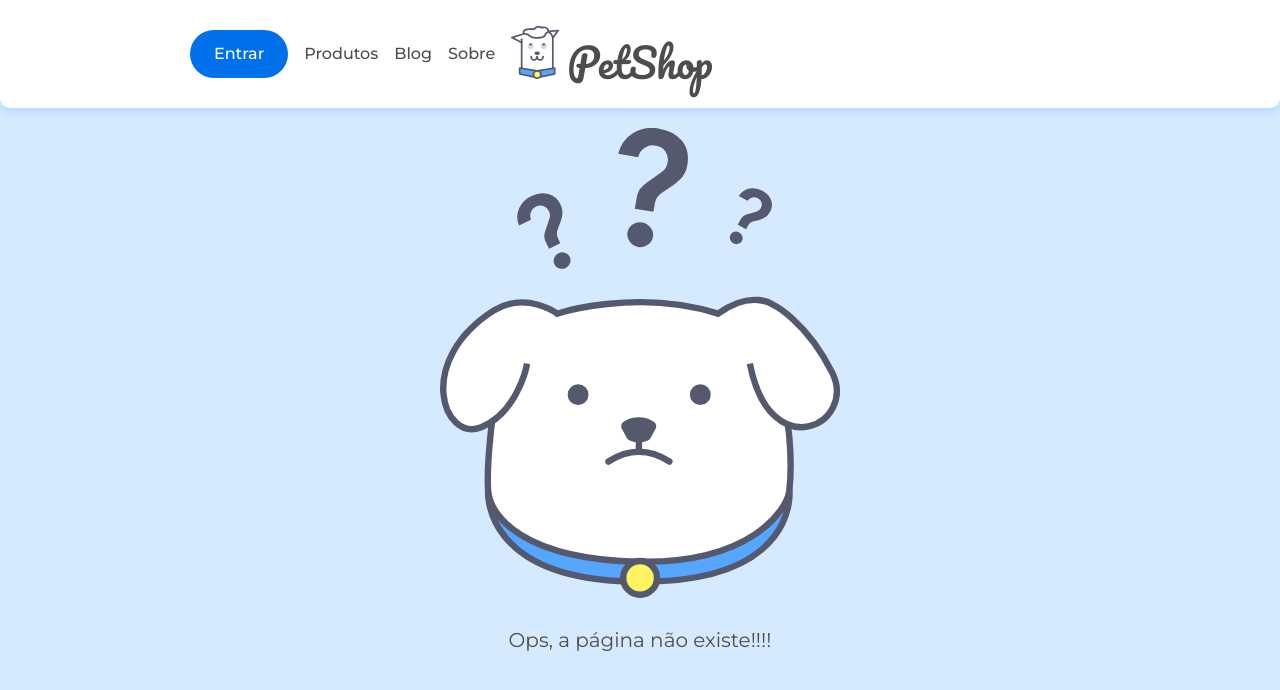
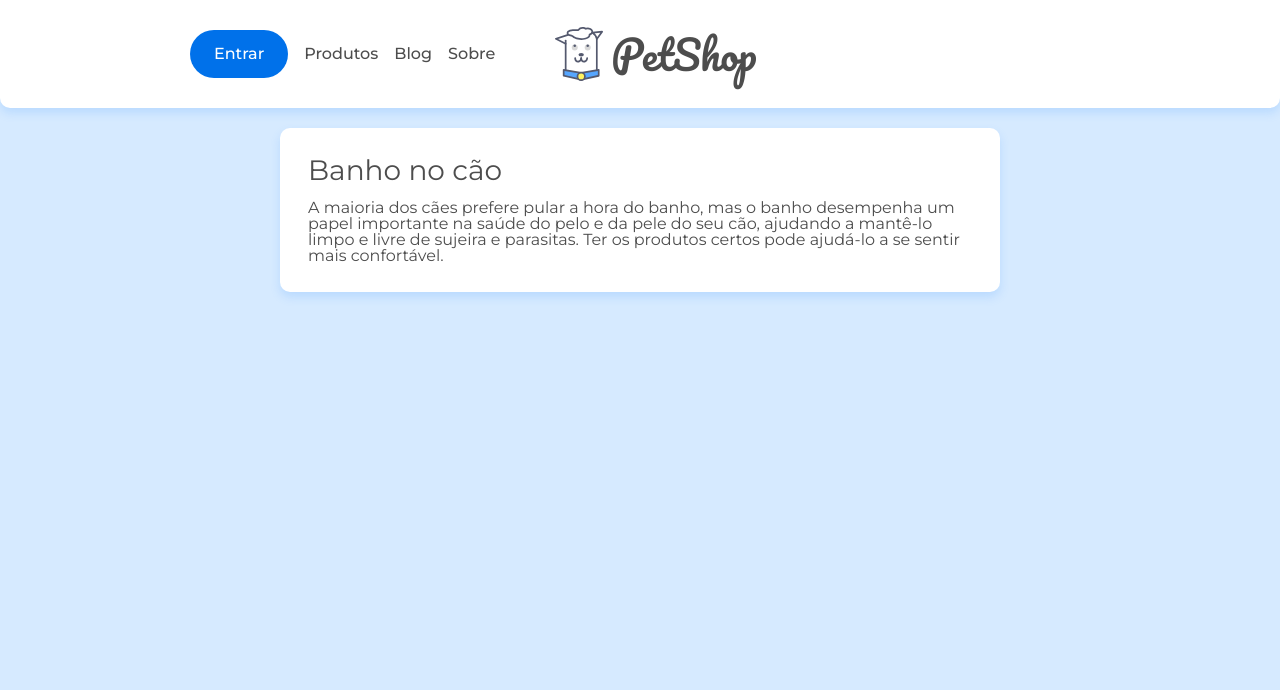
Before and after one commit to MacielDev/BlogPet, a React (Create React App) app in the folder petshop/: page /posts/1 in a window 1280 px wide. Shown: the top 690 px of the page. Built offline with nearby package versions, Linux system fonts and the light colour scheme; data requests are answered from the project's data file.

Commit message:
Acessando posts através do useParams

```diff
--- a/petshop/src/App.jsx
+++ b/petshop/src/App.jsx
@@ -6,6 +6,7 @@ import Cabecalho  from './components/Cabecalho';
 import Home from './paginas/Home';
 import Sobre from './paginas/Sobre';
 import Pagina404 from './paginas/Pagina404';
+import Post from './components/Post';
 
 
 function App() {
@@ -16,6 +17,7 @@ function App() {
       <Routes>
         <Route path="/" element={<Home/>} />
         <Route path="/sobre" element={<Sobre/>} />
+        <Route path="/posts/:id" element={<Post/>} />
         <Route path="/*" element={<Pagina404/>} />
       </Routes>
       </>
--- a/petshop/src/components/Cabecalho.jsx
+++ b/petshop/src/components/Cabecalho.jsx
@@ -13,7 +13,7 @@ const Cabecalho = () => {
                 </span>
             </div>
             <div className="cabecalho-container">
-              <Link to="/" classname="flex flex--centro">
+              <Link to="/" className="flex flex--centro">
                 <img className="cabecalho__logo" src={imagem} alt="logo doguito" />
                 <h1 className="cabecalho__titulo">PetShop</h1>
               </Link>
--- a/petshop/src/components/ListaPost.jsx
+++ b/petshop/src/components/ListaPost.jsx
@@ -8,14 +8,14 @@ const ListaPost = ( { url } ) => {
 
     useEffect(()=>{
        busca(url, setPosts);
-    },[])
+    },[url])
 
     return (
         <section className="posts container">
             {
                 posts.map(post => (
-                    <Link className={`cartao-post cartao-post--${post.categoria}`}>
-                            <article key={post.id}>
+                    <Link to={`/posts/${post.id}`} key={post.id} className={`cartao-post cartao-post--${post.categoria}`}>
+                            <article >
                                 <h3 className="cartao-post__titulo">{
                                 post.title}
                             </h3>
--- /dev/null
+++ b/petshop/src/components/Post.jsx
@@ -0,0 +1,24 @@
+import React, { useState,useEffect } from 'react';
+import { useParams } from 'react-router-dom';
+import { busca } from '../api/api';
+import '../assets/css/post.css'
+
+const Post = () => {
+    const {id} = useParams()
+    const[post, setPost] = useState({});
+
+    useEffect (()=>{
+        busca(`/posts/${id}`, setPost)
+    },[id])
+    return (
+        <main className="container flex flex--centro">
+            <article className="cartao post">
+                <h2 className="cartao__titulo">
+                    {post.title}
+                </h2>
+                <p className="catao__texto">{post.body}</p>
+            </article>
+        </main>
+    )
+}
+export default Post;
```
Also changed, not shown: 1 other file (tests, documents, lock files or other folders).
